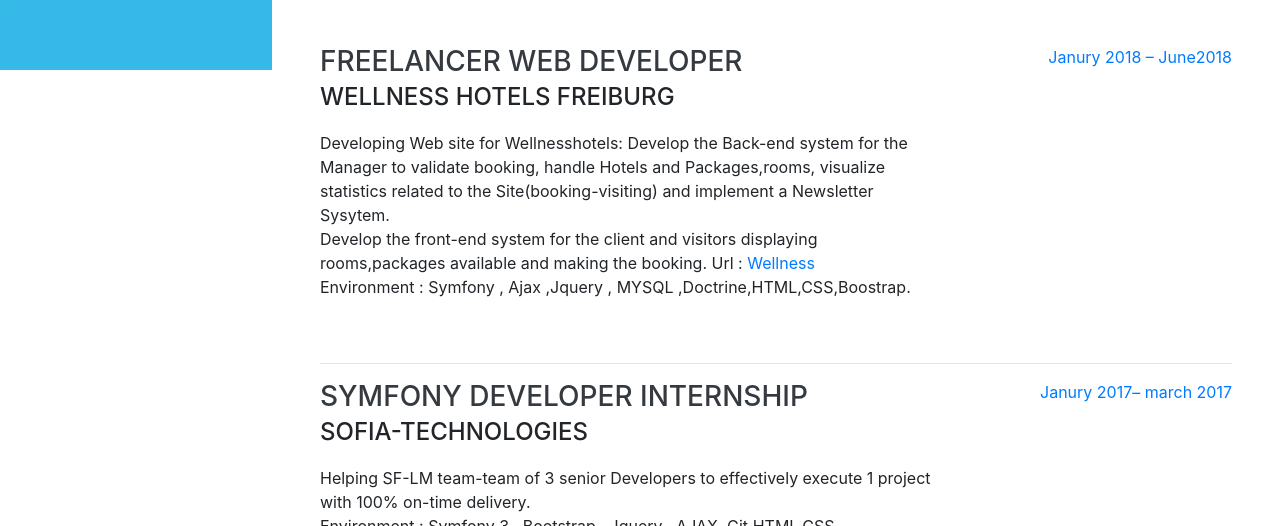
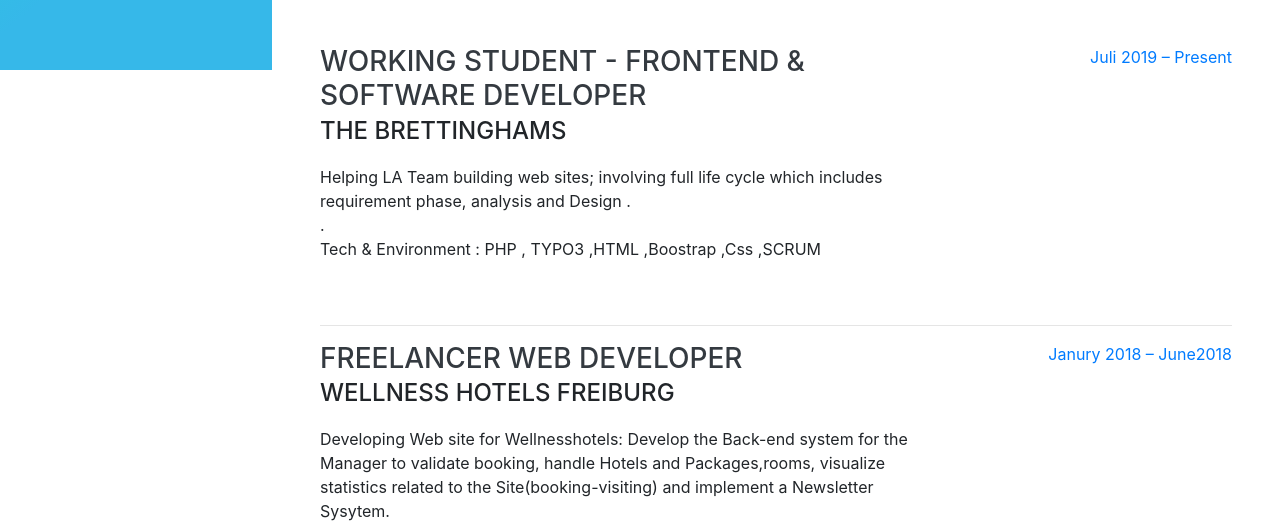
Before and after one commit to taherbensassi/Taherbensassi.github.io, a website with bundled scripts: page index.html in a window 1280 px wide. Shown: the part 730-1256 px from the top of the page. Built offline with nearby package versions, Linux system fonts and the light colour scheme; a web font is replaced by a local one.

Commit message:
add last experience

```diff
--- a/index.html
+++ b/index.html
@@ -111,6 +111,22 @@
       <div class="w-100">
         <h2 class="mb-5">Experience</h2>
 
+        <div class="resume-item d-flex flex-column flex-md-row justify-content-between mb-5">
+          <div class="resume-content">
+            <h3 class="mb-0">Working student - Frontend & Software developer </h3>
+            <div class="subheading mb-3">THE BRETTINGHAMS</div>
+            <p>
+              Helping LA Team building web sites; involving full life cycle which includes requirement
+              phase, analysis and Design .<br>
+              .<br>
+              Tech & Environment : PHP , TYPO3 ,HTML ,Boostrap ,Css ,SCRUM
+            </p>
+          </div>
+          <div class="resume-date text-md-right">
+            <span class="text-primary">Juli 2019 – Present</span>
+          </div>
+        </div>
+        <hr>
         <div class="resume-item d-flex flex-column flex-md-row justify-content-between mb-5">
           <div class="resume-content">
             <h3 class="mb-0">FREELANCER WEB DEVELOPER</h3>
```
